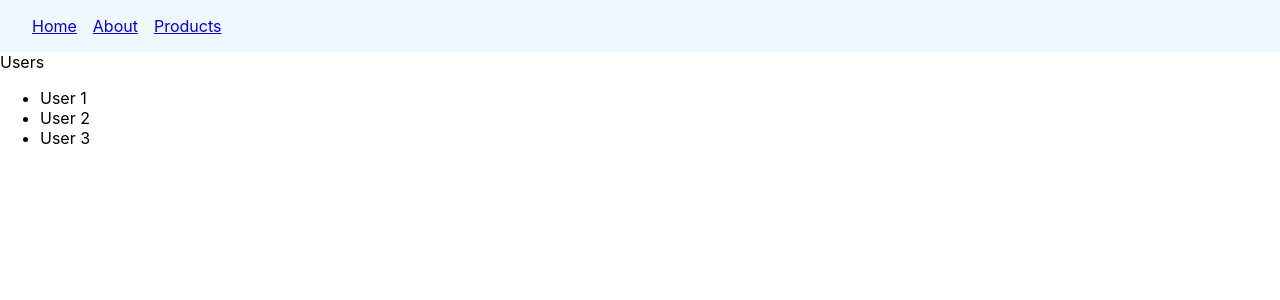
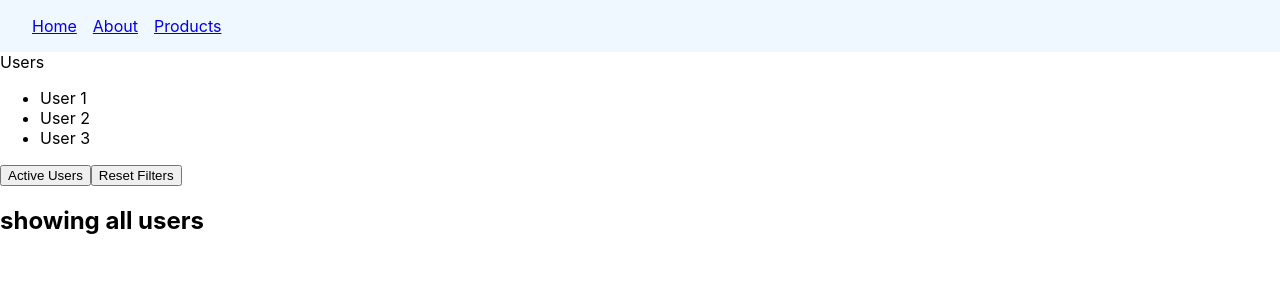
Before and after one commit to asadzgit/react-router-dom, a React (Create React App) app: page /users in a window 1280 px wide. Shown: the top 300 px of the page. Built offline with nearby package versions, Linux system fonts and the light colour scheme.

Commit message:
search params

```diff
--- a/src/components/Users.js
+++ b/src/components/Users.js
@@ -1,6 +1,8 @@
-import { Outlet } from "react-router-dom";
+import { Outlet, useSearchParams } from "react-router-dom";
 
 export const Users = () => {
+  const [searcParams, setSearchParams] = useSearchParams();
+  const showActiveUsers = searcParams.get('filter') === 'active'
   return (
     <>
       <div>Users</div>
@@ -10,6 +12,17 @@
         <li>User 3</li>
       </ul>
       <Outlet />
+      <div>
+        <button onClick={() => setSearchParams({filter: 'active' })}>Active Users</button>
+        <button onClick={() => setSearchParams({})}>Reset Filters</button>
+      </div>
+      {
+        showActiveUsers ? (
+          <h2>showing active users</h2>
+        ) : (
+          <h2>showing all users</h2>
+        )
+      }
     </>
   )
 };
```
